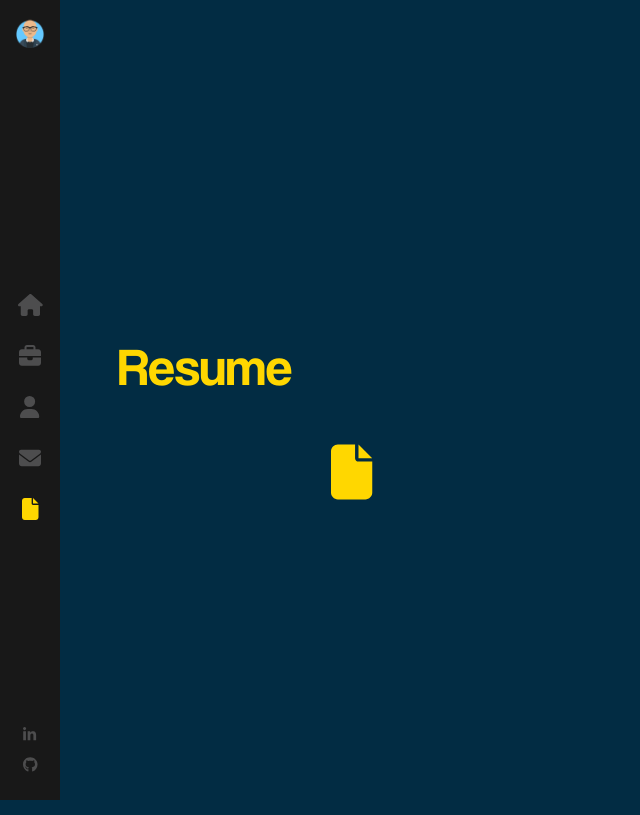
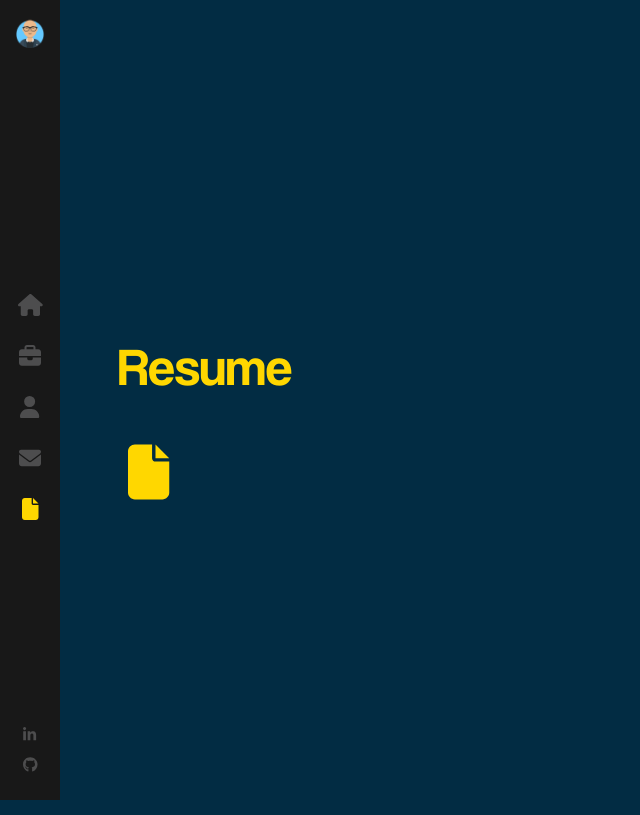
Before and after one commit to sjhudek/portfolio-react-spa, a React (Create React App) app: page /resume in a window 1280 px wide. Shown: the whole page, without its empty margins (0-640 px from the left). Built offline with nearby package versions, Linux system fonts and the light colour scheme.

Commit message:
updated src/components/Resume/index.scss

```diff
--- a/src/components/Resume/index.scss
+++ b/src/components/Resume/index.scss
@@ -0,0 +1,3 @@
+.text-zone {
+    text-align: left;
+}
```
